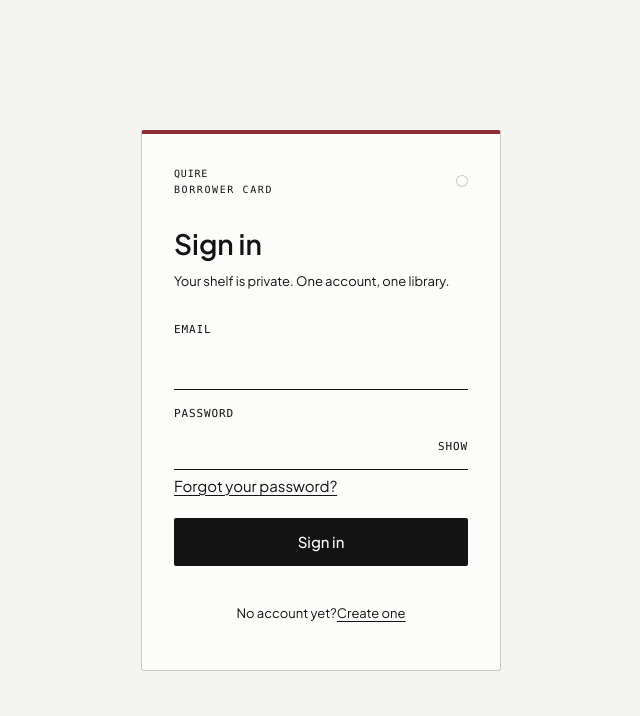
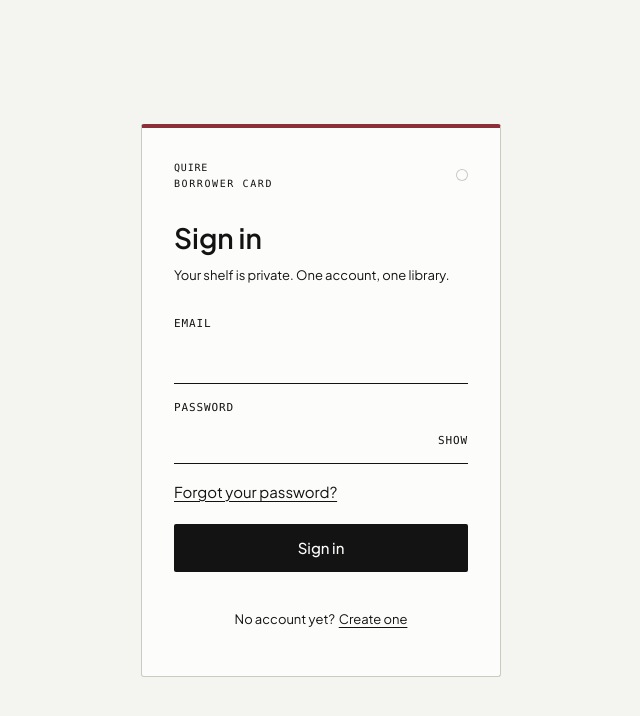
Before and after one commit to NojinNojs/quire, a React (Vite) app: page /#/search in a window 1280 px wide. Shown: the top 716 px of the page, without its empty margins (319-959 px from the left). Built offline with nearby package versions, Linux system fonts and the light colour scheme; no server answers.

Commit message:
fix(auth): restore the gap before the switch action (#40)

```diff
--- a/src/styles/auth.css
+++ b/src/styles/auth.css
@@ -376,3 +376,12 @@
 .borrower-card .auth-switch-ask::after {
   content: " ";
 }
+
+/* the switch is two spans, so the gap is a margin, not a whitespace node */
+.borrower-card .auth-switch-action {
+  margin-left: 0.4ch;
+}
+
+.borrower-card .auth-forgot {
+  margin-top: var(--space-4);
+}
```
